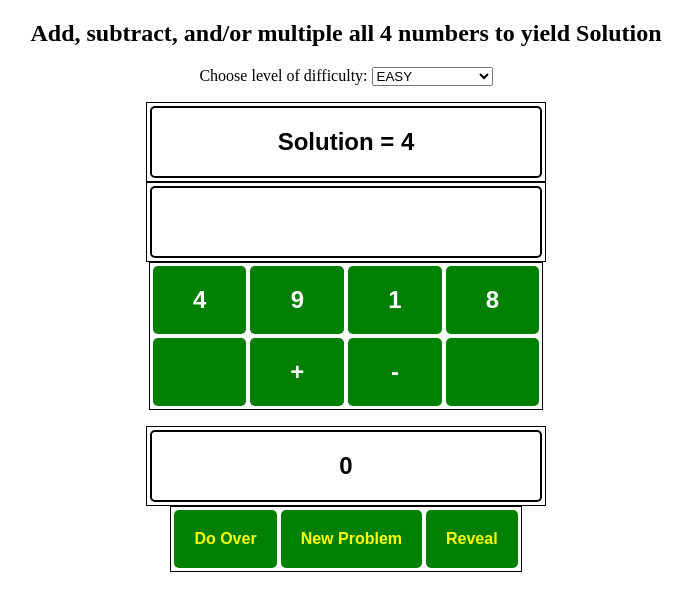
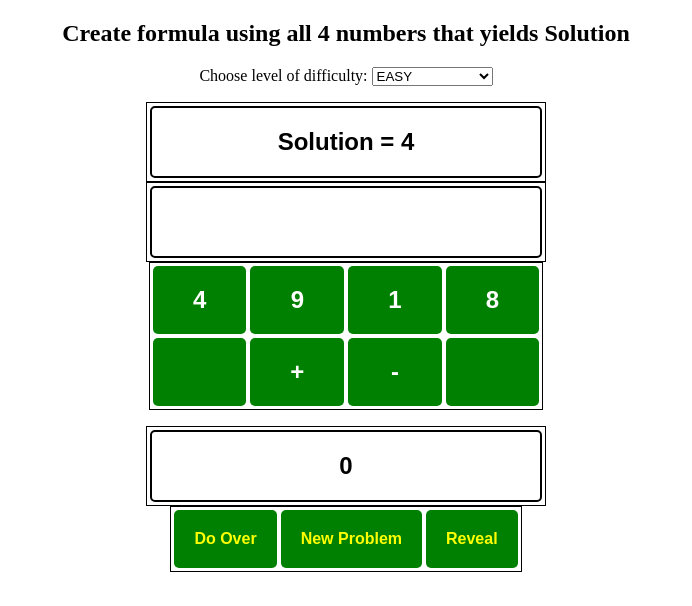
Before and after one commit to casahahn/casahahn.github.io, a plain HTML site: page index.html in a window 1280 px wide. Both pictures are taken after a click on the button "Do Over". Shown: the whole page, without its empty margins (294-986 px from the left). Drawn offline with nearby package versions, Linux system fonts and the light colour scheme.

Commit message:
Update index.html

```diff
--- a/index.html
+++ b/index.html
@@ -1,6 +1,5 @@
 <!DOCTYPE html>
 <html>
-
 <head>
 	<title>Arithmetickle</title>
 	<script src=
@@ -15,12 +14,14 @@
 "sha512-iphNRh6dPbeuPGIrQbCdbBF/qcqadKWLa35YPVfMZMHBSI6PLJh1om2xCTWhpVpmUyb4IvVS9iYnnYMkleVXLA=="
 		crossorigin="anonymous"
 		referrerpolicy="no-referrer"></script>
+
 	<style>
 		table {
 			border: 1px solid black;
 			margin-left: auto;
 			margin-right: auto;
 		}
+
 		input[type="button"] {
 			width: 100%;
 			padding: 20px 40px;
@@ -31,7 +32,7 @@
 			border: none;
 			border-radius: 5px;
 		}
-        	input[type="buttonclicked"] {
+        input[type="buttonclicked"] {
 			width: 100%;
 			padding: 20px 40px;
 			background-color: yellow;
@@ -57,7 +58,7 @@
 
 <body onload="choosedifficulty()">
     <div style="text-align:center;">
-	    <h2 id=heading> Add, subtract, and/or multiple all 4 numbers to yield Solution </h2>
+	    <h2 id=heading> Create formula using all 4 numbers that yields Solution </h2>
         <label for="dif">Choose level of difficulty:</label>
         <select name="dif" id="dif">
             <option value="easy">EASY</option>
@@ -137,6 +138,7 @@
         function changeListener(){
             // on change of difficulty level, create new problem
             var value = this.value
+            //console.log('changeListener-difficulty: ' + value);
             difficulty = value;
             clr();
             makeProblem(difficulty);
@@ -144,6 +146,8 @@
 
 
         function makeProblem(diff) {
+
+        // console.log('makeProblem-difficulty: ' + difficulty);
         //------------------------------------------------------
         // This function 1) generates 4 non-repeating random numbers
         // 1 and 9 and sets numeric button row labels and values and
@@ -155,12 +159,14 @@
               document.getElementById('but5').style.color = 'green';
               // set operators to only + or =
               operators = ['+', '-'];
+              //console.log('diffeasy: ' +diff + ' ' + operators);
           }
           if(diff == "intermediate" || diff == "hard") {
               // set operators to include multiply
               operators = ['+', '-', '*'];
               // reveal multiply button
               document.getElementById('but5').style.color = 'white';
+              console.log('diffother: ' + diff + ' ' + operators);
             }
 
           // generate random numbers
@@ -181,6 +187,7 @@
           // shuffle the array of 4 random numbers
           newarr = shuffle(arr);
           equation = newarr[0] + op1 + newarr[1] + op2 + newarr[2] + op3 + newarr[3];
+          //confirm(equation);
           // incrementally evaluate equation
           var eArr = Array.from(equation);
           res = eval(eArr[0]);
@@ -299,9 +306,9 @@
 
 		// Function that clears the display
 		function clr() {
+            document.getElementById('heading').innerHTML = "Create formula using all 4 numbers that yields Solution";
 			document.getElementById("problem").value = "";
             document.getElementById("answer").value = "0"
-            document.getElementById('heading').innerHTML = "Add, subtract, and/or multiple all 4 numbers to yield Solution";
             document.getElementById('heading').style = "color: black";
             arrAnswr = [""];
 
```
